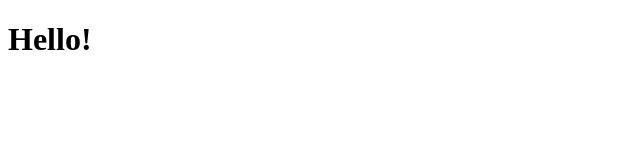
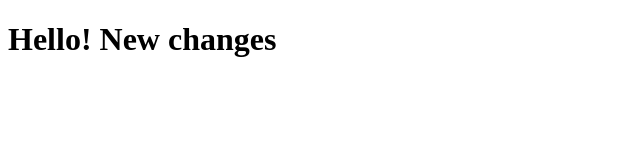
Before and after one commit to koldovsky/lv184practice01, a plain HTML site: page index.html in a window 1280 px wide. Shown: the whole page, without its empty margins (0-640 px from the left). Drawn offline with Linux system fonts and the light colour scheme.

Commit message:
Something changed

```diff
--- a/index.html
+++ b/index.html
@@ -4,6 +4,6 @@
         <title>Hello!</title>
     </head>
     <body>
-        <h1>Hello!</h1>
+        <h1>Hello! New changes</h1>
     </body>
 </html>
```
